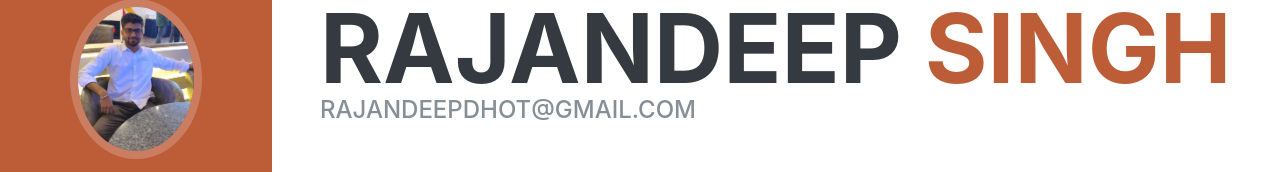
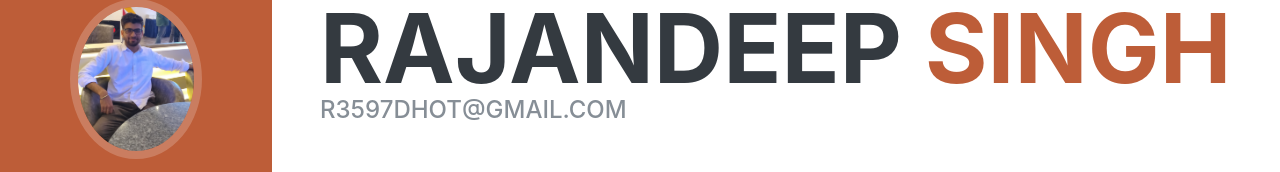
Before and after one commit to rajandeeps/rajandeeps.github.io, a plain HTML site: page index.html in a window 1280 px wide. Shown: the part 217-389 px from the top of the page. Drawn offline with Linux system fonts and the light colour scheme; a web font is replaced by a local one.

Commit message:
Update index.html

```diff
--- a/index.html
+++ b/index.html
@@ -64,7 +64,7 @@
           <span class="text-primary">Singh</span>
         </h1>
         <div class="subheading mb-5">
-         rajandeepdhot@gmail.com
+         r3597dhot@gmail.com
         </div>
         <p class="lead mb-5">I graduated from NIT kururkshetra in Information Technology in 2019. I am currently working at paytm as a Software engineer (backend). I always have learning attitude and passionate about things i love to work. </p>
         <div class="social-icons">
```
